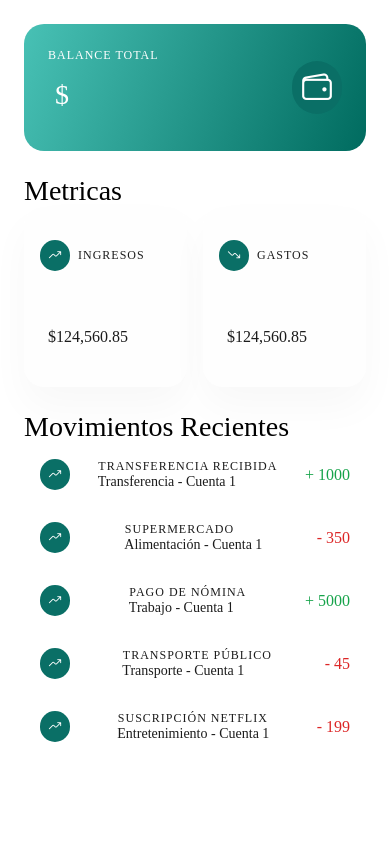
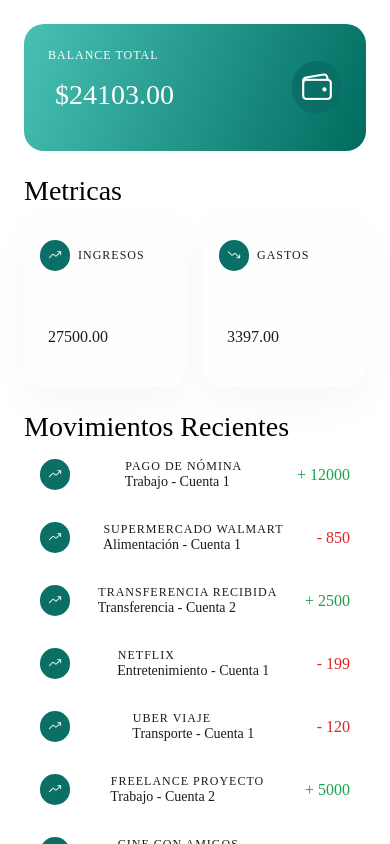
Before and after one commit to GerardoVazGa/flowcash-app, a React Native app: screen / in a window 390 px wide. Built offline with nearby package versions, Linux system fonts and the light colour scheme.

Commit message:
feat(ui): connect HomeScreen with dinamic finance data

```diff
--- a/src/app/screens/HomeScreen.jsx
+++ b/src/app/screens/HomeScreen.jsx
@@ -8,68 +8,23 @@ import { MetricCard } from "../../components/financial/MetricCard.jsx";
 import { COLORS } from "../../constants/colors.js";
 import { SPACING, RADIUS } from "../../constants/layout.js";
 import { TransactionsList } from "../../components/financial/TransactionsList.jsx";
+import { useFinances } from "../../hooks/useFinances.js";
 
 export function HomeScreen(){
 
-    const transactions = [
-        {
-            id: 1,
-            label: "Transferencia recibida",
-            category: "Transferencia",
-            account: "Cuenta 1",
-            amount: 1000,
-            type: "income",
-            date: "2026-04-21",
-        },
-        {
-            id: 2,
-            label: "Supermercado",
-            category: "Alimentación",
-            account: "Cuenta 1",
-            amount: 350,
-            type: "expense",
-            date: "2026-04-20",
-        },
-        {
-            id: 3,
-            label: "Pago de nómina",
-            category: "Trabajo",
-            account: "Cuenta 1",
-            amount: 5000,
-            type: "income",
-            date: "2026-04-19",
-        },
-        {
-            id: 4,
-            label: "Transporte público",
-            category: "Transporte",
-            account: "Cuenta 1",
-            amount: 45,
-            type: "expense",
-            date: "2026-04-19",
-        },
-        {
-            id: 5,
-            label: "Suscripción Netflix",
-            category: "Entretenimiento",
-            account: "Cuenta 1",
-            amount: 199,
-            type: "expense",
-            date: "2026-04-18",
-        },
-    ]
-
+    const {transactions, incomes, expenses, totalBalance} = useFinances()
 
     return (
         <ScrollView
             style={styles.container}
             contentContainerStyle={styles.content}
+            showsVerticalScrollIndicator={false}
         >
-            <BalanceCard/>
+            <BalanceCard totalBalance={totalBalance.toFixed(2)}/>
             <Section title="Metricas" style={styles.metricSection}>
                 <MetricCard
                     label="Ingresos"
-                    value="$124,560.85"
+                    value={incomes.toFixed(2)}
                     icon= {
                             <AppIcon
                                 name="trending-up-outline"
@@ -83,7 +38,7 @@ export function HomeScreen(){
                 />
                 <MetricCard
                     label="Gastos"
-                    value="$124,560.85"
+                    value={expenses.toFixed(2)}
                     icon= {
                             <AppIcon
                                 name="trending-down-outline"
```
Also changed, not shown: src/hooks/useTransactions.js (deleted, +0 -18 lines).
